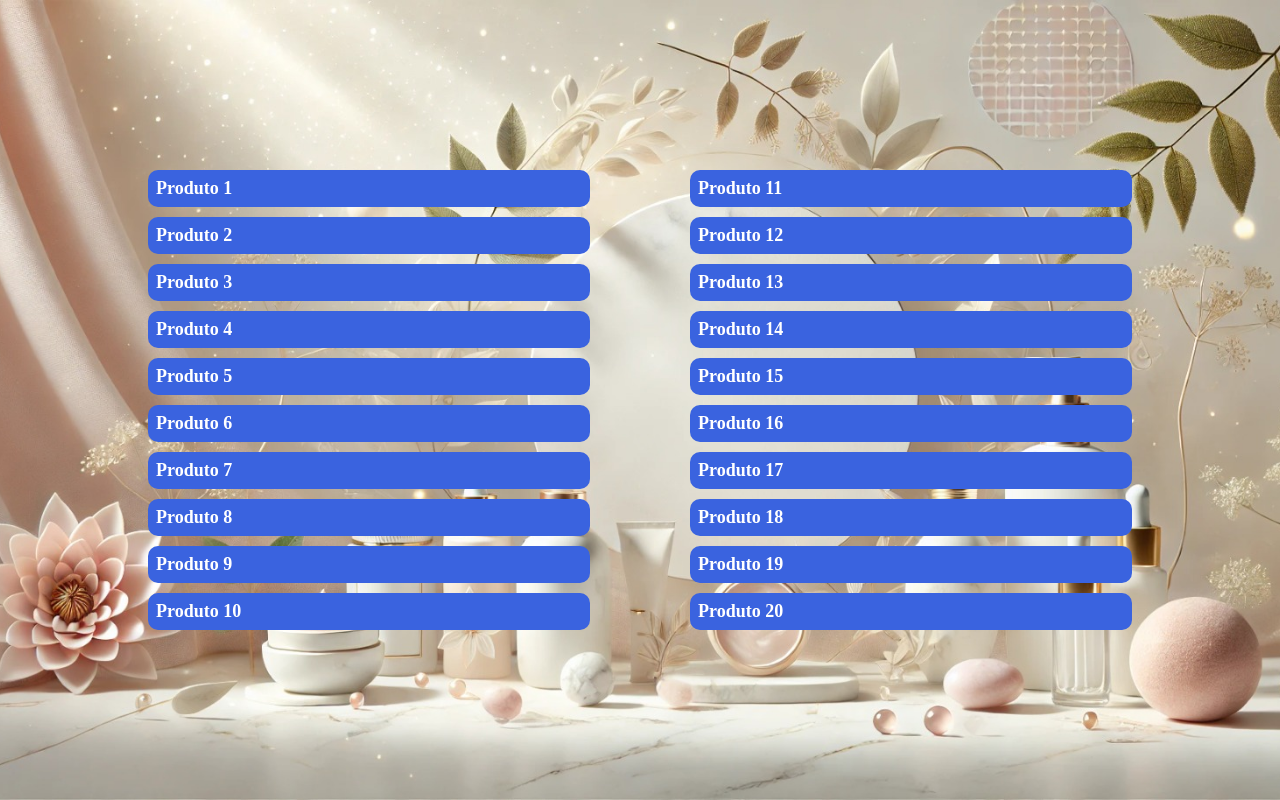
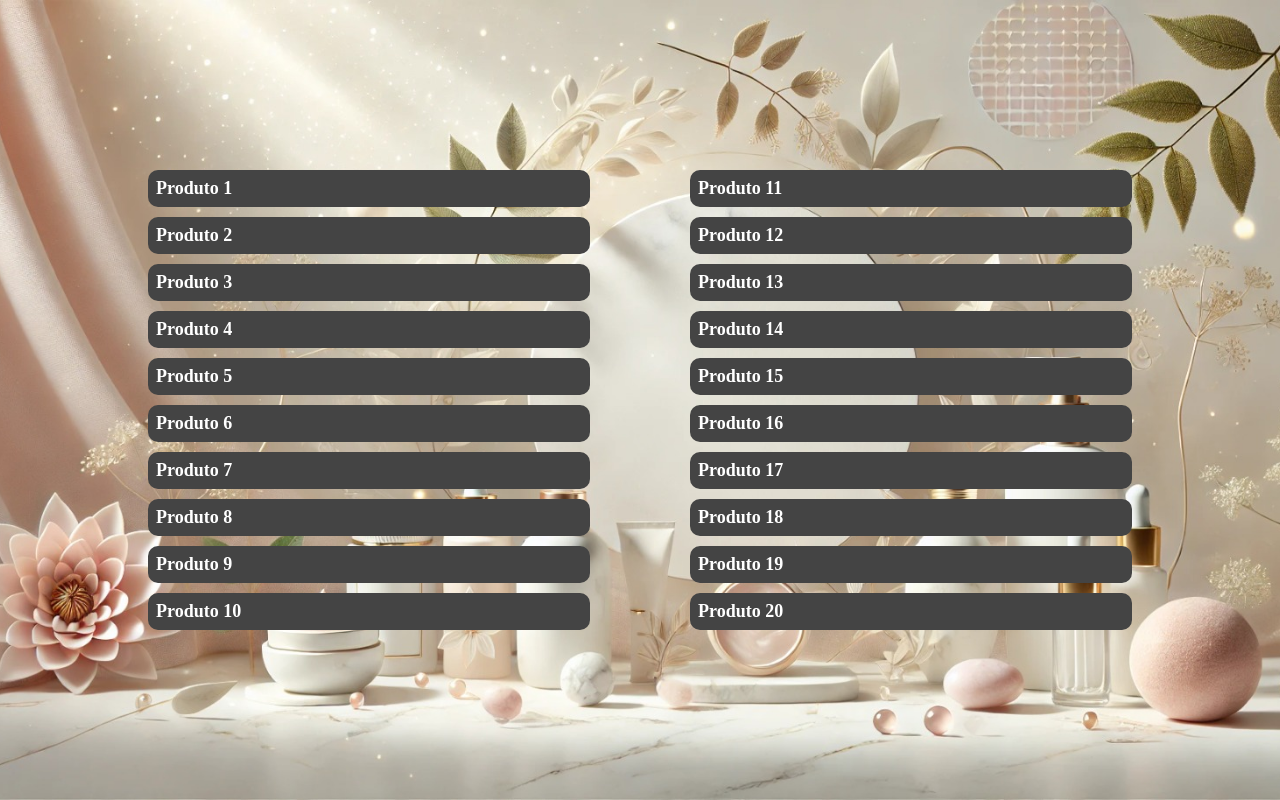
Before and after one commit to luumartin99/saude-e-beleza, a plain HTML site: page index.html in a window 1280 px wide. Drawn offline with Linux system fonts and the light colour scheme.

Commit message:
Update index.html

```diff
--- a/index.html
+++ b/index.html
@@ -50,7 +50,7 @@
             width: 100%;
             padding: 8px;
             margin: 10px 0;
-            background-color: #3A63DF; /* Azul claro*/
+            background-color: #444444; /* Cinza Escuro*/
             color: white;
             font-size: 18px;
             text-align: left;
```
